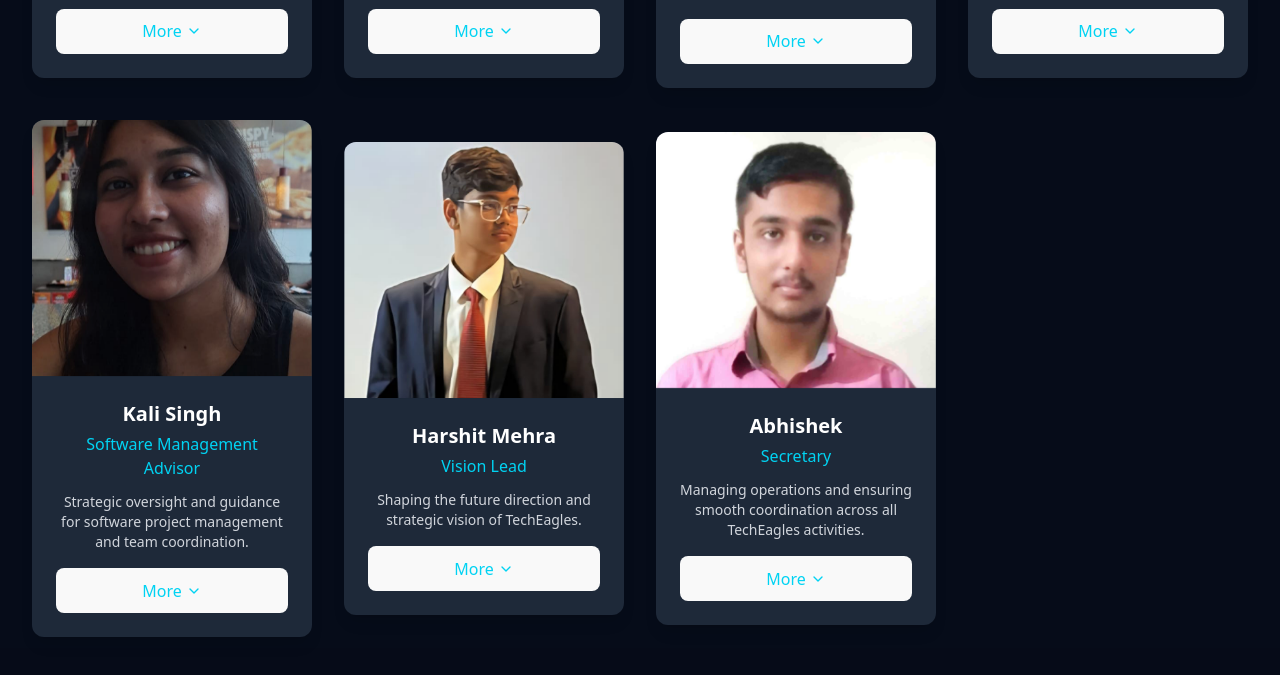
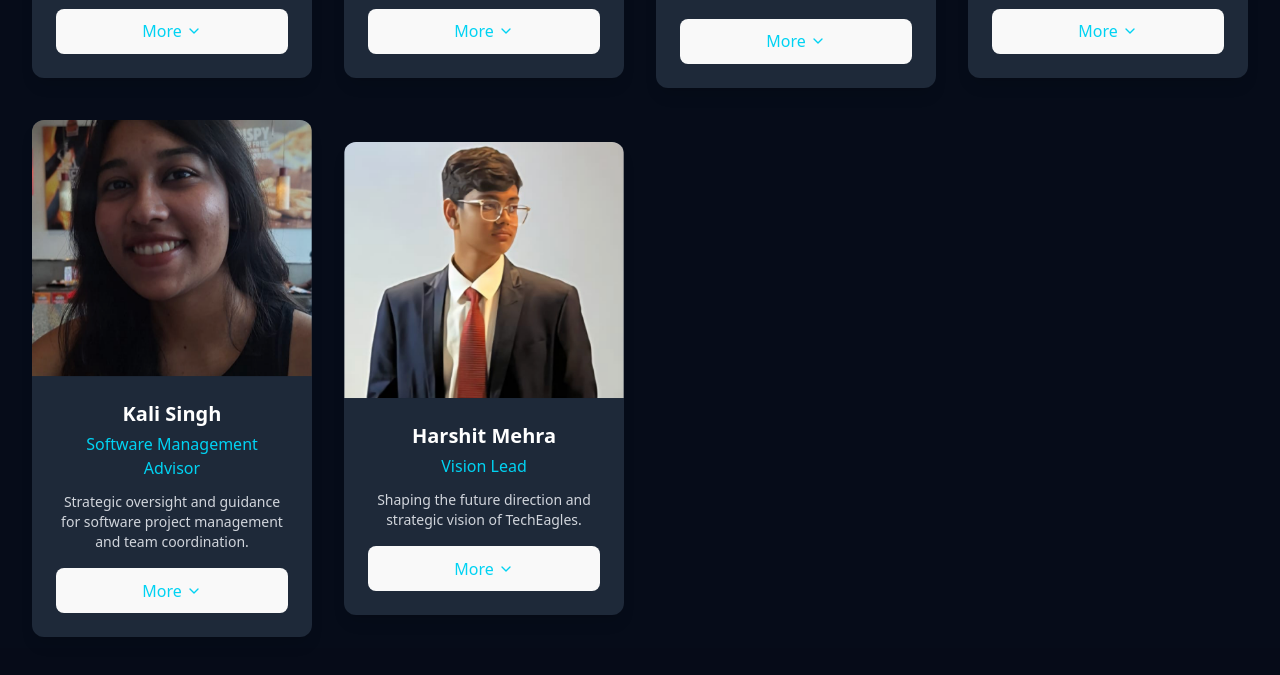
Before and after one commit to faizan-docx/techeagles, a React (Vite) app: page /team in a window 1280 px wide. Shown: the part 2909-3584 px from the top of the page. Built offline with nearby package versions, Linux system fonts and the light colour scheme.

Commit message:
Update ourTeam.jsx

```diff
--- a/src/components/ourTeam.jsx
+++ b/src/components/ourTeam.jsx
@@ -291,22 +291,6 @@ const OurTeamPage = ({ isDarkMode }) => {
         email: 'Mehra.harshit27@gmail.com'
       },
       funFact: 'Harshit enjoys researching emerging technologies and their potential impact on society.'
-    },
-    {
-      id: 16,
-      name: 'Abhishek',
-      role: 'Secretary',
-      image: '/team-images/abhishek.png',
-      bio: 'Managing operations and ensuring smooth coordination across all TechEagles activities.',
-      fullBio: 'Abhishek serves as the Secretary of TechEagles, handling administrative duties and ensuring effective communication across all departments. With excellent organizational skills and attention to detail, Abhishek keeps the team aligned and operations running smoothly.',
-      skills: ['Administration', 'Communication', 'Organization', 'Coordination'],
-      social: {
-        linkedin: 'https://linkedin.com',
-        instagram: 'https://instagram.com',
-        github: 'https://github.com',
-        email: 'abhishek@techeagles.com'
-      },
-      funFact: 'Abhishek enjoys documenting processes and creating efficient workflows for the team.'
     }
   ];
 
```
